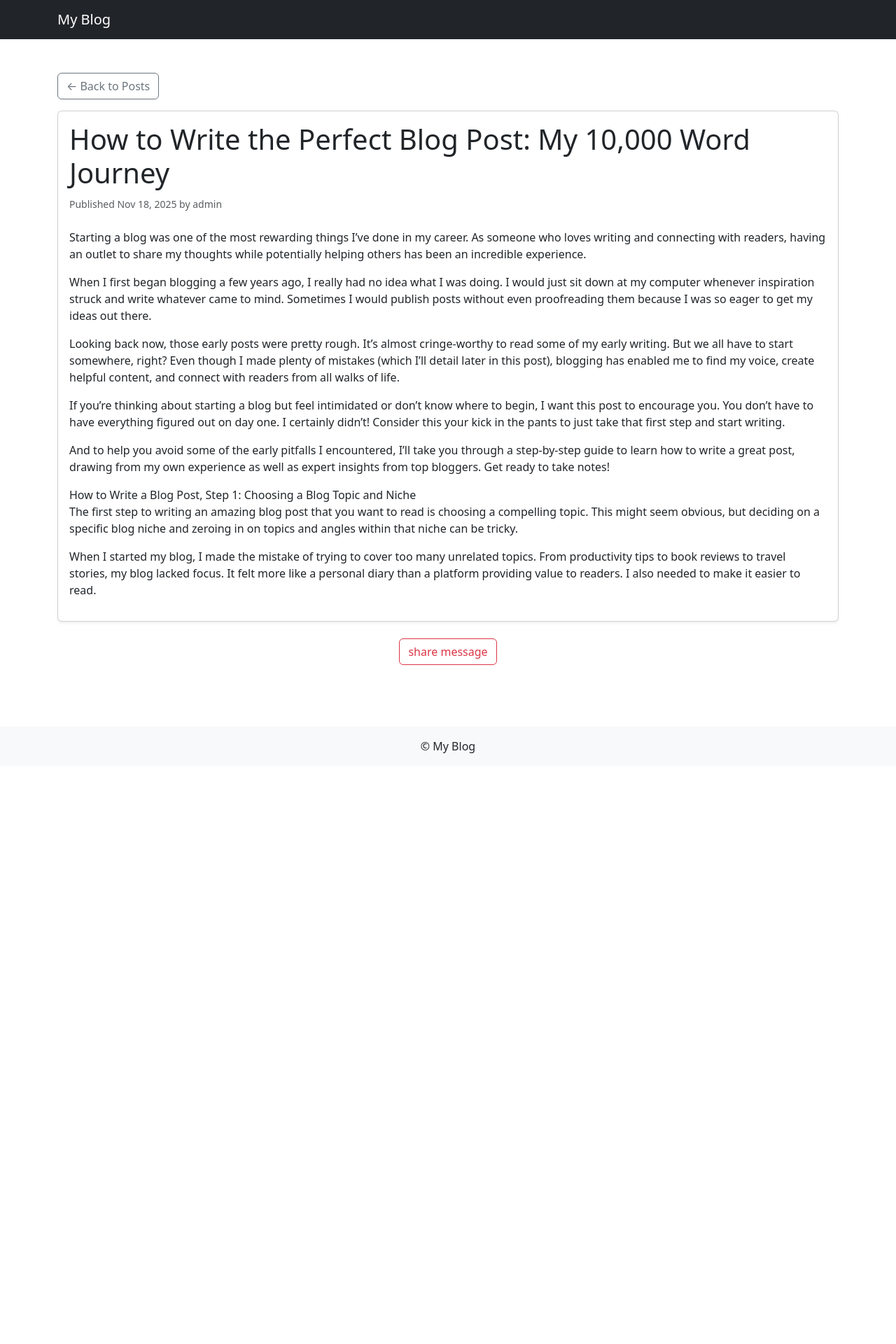
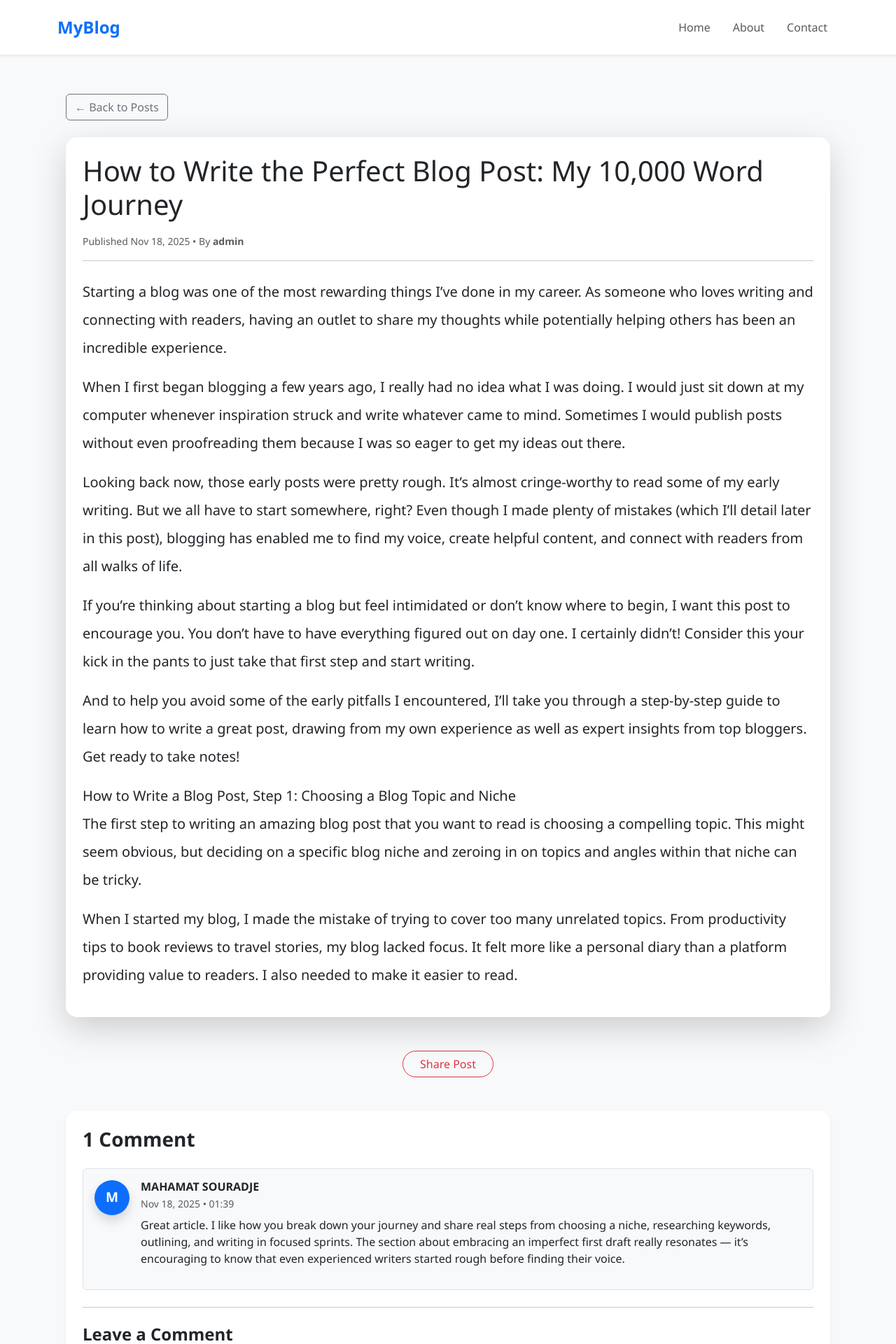
Before and after one commit to surajadine/Block-Post-website, a Django app: a page that uses blog/templates/blog/base.html in a window 1280 px wide. Shown: the top 1920 px of the page at 70% size. Before the commit the page ends 1076 px from the top, so only its background shows below. Run offline with Django 5.2, Linux system fonts and the light colour scheme; data comes from the database, SQL or seed files in the repository; both versions use the stored data as it was after the commit.

Commit message:
Creating a Comment

```diff
--- a/blog/forms.py
+++ b/blog/forms.py
@@ -1,4 +1,5 @@
 from django import forms
+from .models import Comment
 
 class EmailPostForm(forms.Form):
 
@@ -6,3 +7,14 @@ class EmailPostForm(forms.Form):
     email = forms.EmailField()
     to = forms.EmailField()
     comments = forms.CharField(required=False , widget=forms.Textarea)
+
+
+class CommentForm(forms.ModelForm):
+    class Meta:
+        model = Comment
+        fields = ['name','email','body']
+
+    def __init__(self, *args, **kwargs):
+        super().__init__(*args, **kwargs)
+        for field in self.fields.values():
+            field.widget.attrs.update({'class': 'form-control'})
--- a/blog/models.py
+++ b/blog/models.py
@@ -36,3 +36,19 @@ class Post(models.Model):
             self.publish.day,
             self.slug
         ])
+
+class Comment(models.Model):
+    post = models.ForeignKey(Post, on_delete=models.CASCADE, related_name='comments')
+    name = models.CharField(max_length=80)
+    email = models.EmailField()
+    body = models.TextField()
+    created = models.DateTimeField(auto_now_add=True)
+    active = models.BooleanField(default=True)
+    updated = models.DateTimeField(auto_now = True)
+
+
+    class Meta:
+        ordering = ('created',)
+
+    def __str__(self):
+        return f'Comment by {self.name} on {self.post}'
--- a/blog/templates/blog/base.html
+++ b/blog/templates/blog/base.html
@@ -3,31 +3,141 @@
 
 <head>
     <meta charset="UTF-8">
-    <meta name="viewport" content="width=device-width, initial-scale=1">
-    <title>{% block title %}Blog{% endblock %}</title>
+    <meta name="viewport" content="width=device-width, initial-scale=1.0">
+    <title>{% block title %}My Blog{% endblock %}</title>
 
-    <!-- Bootstrap CSS -->
+    <!-- Bootstrap -->
     <link href="https://cdn.jsdelivr.net/npm/bootstrap@5.3.0/dist/css/bootstrap.min.css" rel="stylesheet">
+
+    <!-- Global Styles -->
+    <style>
+        body {
+            background-color: #f8f9fa;
+            font-family: "Segoe UI", sans-serif;
+        }
+
+        /* NAVBAR ANIMATIONS */
+        .navbar-brand {
+            transition: 0.3s;
+        }
+
+        .navbar-brand:hover {
+            color: #0d6efd !important;
+            transform: translateY(-2px);
+        }
+
+        .nav-link {
+            font-weight: 500;
+            transition: 0.2s;
+        }
+
+        .nav-link:hover {
+            color: #0d6efd !important;
+            transform: translateX(3px);
+        }
+
+        /* FOOTER TEXT */
+        footer p {
+            font-size: 0.9rem;
+        }
+
+        /* PAGE SPACING */
+        .main-container {
+            min-height: 70vh;
+            padding-top: 2rem;
+        }
+
+        /* Offcanvas header color */
+        .offcanvas-title {
+            color: #0d6efd;
+        }
+
+        .comment-card {
+            transition: 0.2s;
+        }
+
+        .comment-card:hover {
+            transform: translateY(-3px);
+            background-color: #f1f5ff;
+            border-color: #0d6efd56;
+        }
+    </style>
 </head>
 
 <body>
 
-    <nav class="navbar navbar-expand-lg navbar-dark bg-dark">
+    <!-- NAVBAR -->
+    <nav class="navbar navbar-expand-lg navbar-light bg-white shadow-sm py-3 sticky-top">
         <div class="container">
-            <a class="navbar-brand" href="{% url 'blog:post_list' %}">My Blog</a>
+
+            <a class="navbar-brand fw-bold text-primary fs-4" href="{% url 'blog:post_list' %}">
+                MyBlog
+            </a>
+
+            <!-- Mobile Toggle -->
+            <button class="btn btn-outline-primary d-lg-none" type="button" data-bs-toggle="offcanvas"
+                data-bs-target="#mobileMenu">
+                ☰ Menu
+            </button>
+
+            <!-- Desktop Menu -->
+            <div class="collapse navbar-collapse d-none d-lg-block">
+                <ul class="navbar-nav ms-auto">
+                    <li class="nav-item mx-2">
+                        <a class="nav-link" href="{% url 'blog:post_list' %}">Home</a>
+                    </li>
+                    <li class="nav-item mx-2">
+                        <a class="nav-link" href="#">About</a>
+                    </li>
+                    <li class="nav-item mx-2">
+                        <a class="nav-link" href="#">Contact</a>
+                    </li>
+                </ul>
+            </div>
+
         </div>
     </nav>
 
-    <main class="py-4">
-        {% block content %}
-        {% endblock %}
-    </main>
+    <!-- MOBILE OFFCANVAS -->
+    <div class="offcanvas offcanvas-start" tabindex="-1" id="mobileMenu">
+        <div class="offcanvas-header">
+            <h5 class="offcanvas-title fw-bold">Menu</h5>
+            <button type="button" class="btn-close" data-bs-dismiss="offcanvas"></button>
+        </div>
 
-    <footer class="bg-light text-center py-3 mt-5">
-        <p class="mb-0">&copy; {{ now|date:"Y" }} My Blog</p>
+        <div class="offcanvas-body">
+            <ul class="navbar-nav">
+                <li class="nav-item my-2">
+                    <a class="nav-link" href="{% url 'blog:post_list' %}">Home</a>
+                </li>
+                <li class="nav-item my-2">
+                    <a class="nav-link" href="#">About</a>
+                </li>
+                <li class="nav-item my-2">
+                    <a class="nav-link" href="#">Contact</a>
+                </li>
+            </ul>
+        </div>
+    </div>
+
+    <!-- MAIN CONTENT -->
+    <div class="container main-container">
+        {% block content %}{% endblock %}
+    </div>
+
+    <!-- FOOTER -->
+    <footer class="mt-5 bg-light border-top">
+        <div class="container py-4 text-center">
+            <p class="text-muted mb-1">
+                © {% now "Y" %} MyBlog — All Rights Reserved
+            </p>
+            <p class="text-primary fw-bold">
+                Built with Django & Bootstrap ❤️
+            </p>
+        </div>
     </footer>
 
-    <!-- Bootstrap JS -->
+    <!-- JS -->
     <script src="https://cdn.jsdelivr.net/npm/bootstrap@5.3.0/dist/js/bootstrap.bundle.min.js"></script>
 
 </body>
--- a/blog/templates/blog/post/detail.html
+++ b/blog/templates/blog/post/detail.html
@@ -3,34 +3,110 @@
 {% block title %}{{ post.title }}{% endblock %}
 
 {% block content %}
+
 <div class="container py-4">
 
-    <a href="{% url 'blog:post_list' %}" class="btn btn-outline-secondary mb-3">
+    <!-- Success Messages -->
+    {% if messages %}
+    <div class="mt-3">
+        {% for message in messages %}
+        <div class="alert alert-success alert-dismissible fade show shadow-sm fw-semibold" role="alert">
+            {{ message }}
+            <button type="button" class="btn-close" data-bs-dismiss="alert"></button>
+        </div>
+        {% endfor %}
+    </div>
+    {% endif %}
+
+    <!-- Back Button -->
+    <a href="{% url 'blog:post_list' %}" class="btn btn-outline-secondary mb-4">
         ← Back to Posts
     </a>
 
-    <div class="card shadow-sm">
-        <div class="card-body">
-            <h1 class="card-title">{{ post.title }}</h1>
+    <!-- Post Card -->
+    <div class="card shadow-lg border-0 mb-5 rounded-4">
+        <div class="card-body p-4">
+            <h1 class="card-title mb-3">{{ post.title }}</h1>
 
-            <p class="text-muted mb-4">
+            <p class="text-muted">
                 <small>
-                    Published {{ post.publish|date:"M d, Y" }}
-                    by {{ post.author }}
+                    Published {{ post.publish|date:"M d, Y" }} •
+                    By <strong>{{ post.author }}</strong>
                 </small>
             </p>
 
-            <div class="content">
+            <hr>
+
+            <div class="content fs-5 mt-4 lh-lg">
                 {{ post.desc|linebreaks }}
             </div>
         </div>
     </div>
-</div>
 
-<div class=" container text-center">
-    <a href="{% url 'blog:post_share' post.id %}" class="btn btn-outline-danger mb-3">
-        share message
-    </a>
+    <!-- Share Button -->
+    <div class="text-center mb-5">
+        <a href="{% url 'blog:post_share' post.id %}" class="btn btn-outline-danger px-4 rounded-pill">
+            <i class="bi bi-send"></i> Share Post
+        </a>
+    </div>
+
+    <!-- Comments Section -->
+    <div class="card shadow-sm border-0 rounded-4 mb-5">
+        <div class="card-body p-4">
+
+            <h3 class="mb-4 fw-bold">
+                {{ comments.count }} Comment{{ comments.count|pluralize }}
+            </h3>
+
+            <!-- Comment List -->
+            {% for comment in comments %}
+            <div class="d-flex mb-4 p-3 border rounded bg-light comment-card">
+                <div class="me-3">
+                    <div class="rounded-circle bg-primary text-white d-flex align-items-center justify-content-center shadow"
+                        style="width: 50px; height: 50px; font-size: 1.2rem; font-weight: 600;">
+                        {{ comment.name|slice:":1" | upper }}
+                    </div>
+                </div>
+                <div>
+                    <h6 class="mb-1 fw-semibold">{{ comment.name }}</h6>
+                    <p class="mb-0 text-muted small">
+                        {{ comment.created|date:"M d, Y • H:i" }}
+                    </p>
+                    <p class="mt-2">{{ comment.body }}</p>
+                </div>
+            </div>
+
+            {% empty %}
+            <p class="text-muted fst-italic">No comments yet. Be the first to comment!</p>
+            {% endfor %}
+
+            <hr>
+
+            <!-- Comment Form -->
+            <h4 class="mt-4 mb-3 fw-bold">Leave a Comment</h4>
+
+            <form action="{% url 'blog:post_comment' post.slug %}" method="post" class="mt-3">
+                {% csrf_token %}
+
+                {% for field in form %}
+                <div class="mb-3">
+                    <label class="form-label fw-semibold">{{ field.label }}</label>
+                    {{ field }}
+
+                    {% if field.errors %}
+                    <div class="text-danger small">{{ field.errors.0 }}</div>
+                    {% endif %}
+                </div>
+                {% endfor %}
+
+                <button type="submit" class="btn btn-primary px-4 rounded-pill">
+                    Post Comment
+                </button>
+            </form>
+
+        </div>
+    </div>
+
 </div>
 
 {% endblock %}
--- a/blog/urls.py
+++ b/blog/urls.py
@@ -7,5 +7,7 @@ urlpatterns = [
     # path('', views.post_list,name='post_list'),
     path('', views.PostListView.as_view(),name='post_list'),
     path('<int:year>/<int:month>/<int:day>/<slug:slug>/', views.post_details, name='post_detail'),
-    path('<int:post_id>/share/',views.post_share ,name='post_share')
+    path('<int:post_id>/share/',views.post_share ,name='post_share'),
+    path('<slug:slug>/comment', views.post_comment, name='post_comment'),
+
 ]
--- a/blog/views.py
+++ b/blog/views.py
@@ -1,9 +1,12 @@
-from django.shortcuts import render,get_object_or_404
+from django.shortcuts import render,get_object_or_404,redirect
 from django.core.paginator import Paginator,EmptyPage,PageNotAnInteger
 from django.views.generic import ListView
 from django.core.mail import send_mail
 from .models import Post
-from .forms import EmailPostForm
+from .forms import EmailPostForm, CommentForm
+from django.views.decorators.http import require_POST
+from django.contrib import messages
+
 
 
 
@@ -34,7 +37,9 @@ def post_details(request,year,month,day,slug):
                              publish__month = month,
                              publish__day = day,
                              slug = slug)
-    return render(request,'blog/post/detail.html',{'post':post})
+    comments = post.comments.filter(active=True)
+    form = CommentForm()
+    return render(request,'blog/post/detail.html',{'post':post,'comments':comments,'form':form})
 
 def post_share(request, post_id):
     post = get_object_or_404(Post, id=post_id)
@@ -53,3 +58,32 @@ def post_share(request, post_id):
     else:
         form = EmailPostForm()
     return render(request, 'blog/post/share.html', {'post': post, 'form': form, 'sent': sent})
+
+
+def post_comment(request, slug):
+    post = get_object_or_404(Post, slug=slug)
+
+    if request.method == "POST":
+        form = CommentForm(request.POST)
+        if form.is_valid():
+            comment = form.save(commit=False)
+            comment.post = post
+            comment.save()
+
+            messages.success(request, "Your comment has been added!")
+
+            return redirect(
+                'blog:post_detail',
+                year=post.publish.year,
+                month=post.publish.month,
+                day=post.publish.day,
+                slug=post.slug
+            )
+
+    return redirect(
+        'blog:post_detail',
+        year=post.publish.year,
+        month=post.publish.month,
+        day=post.publish.day,
+        slug=post.slug
+    )
```
Also changed, not shown: blog/admin.py (+7 -1 lines), blog/templates/blog/post/comment.html (added, +15 -0 lines), blog/migrations/0004_comment.py (added), blog/migrations/0005_alter_comment_options_and_more.py (added), blog/migrations/0006_comment_updated.py (added), db.sqlite3.
